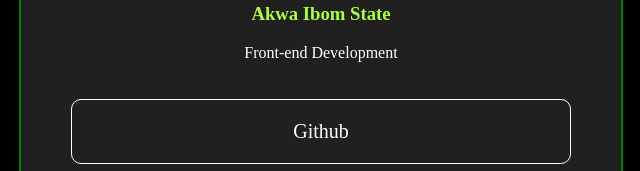
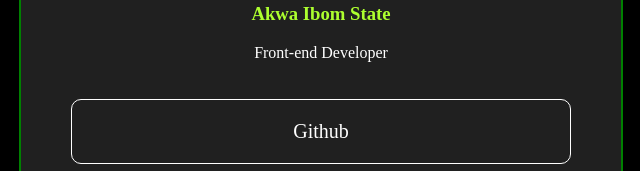
Before and after one commit to jamylaw/Myfirstsociallink, a plain HTML site: page index.html in a window 1280 px wide. Shown: the part 261-432 px from the top of the page, 319-959 px from the left. Drawn offline with Linux system fonts and the light colour scheme.

Commit message:
Add files via upload

```diff
--- a/index.html
+++ b/index.html
@@ -15,7 +15,7 @@
             <div class="text">
                 <h1>James Lawrence</h1>
                 <h3>Akwa Ibom State</h3>
-                <p>Front-end Development</p>
+                <p>Front-end Developer</p>
             </div>
             <div class="links">
                 <ul class="social-links">
```
